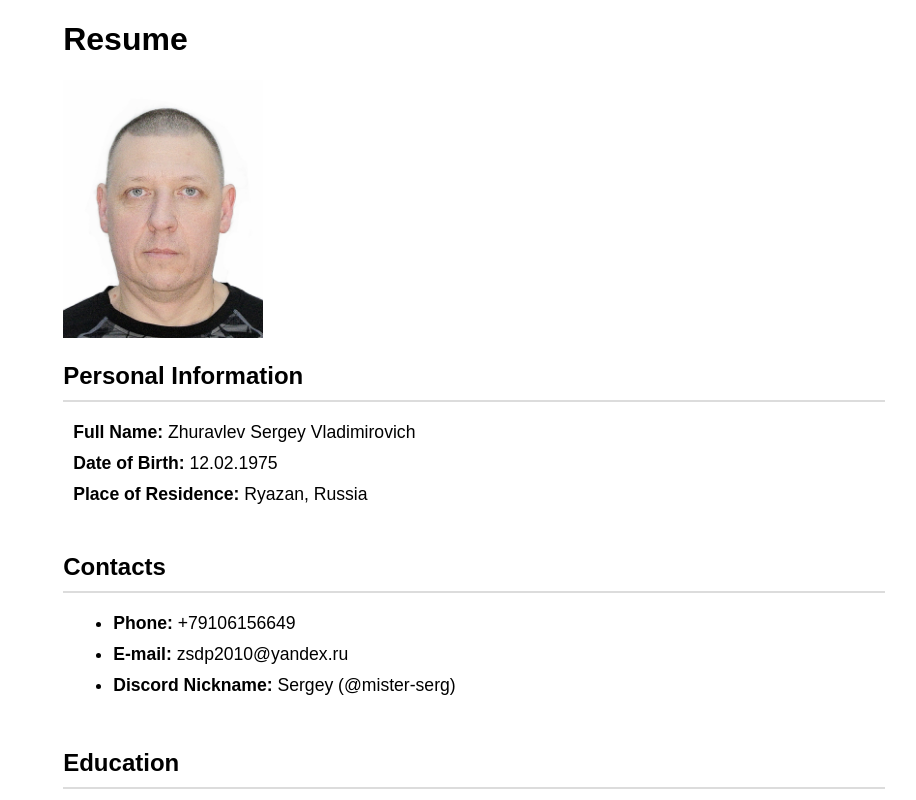
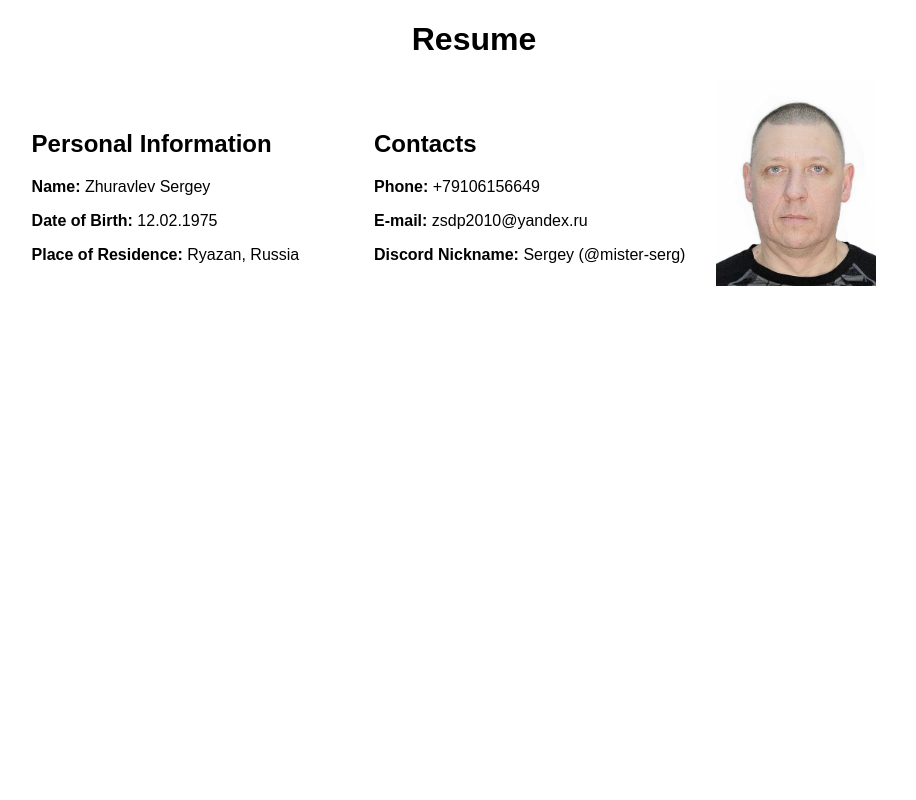
Before and after one commit to mister-serg/rsschool-cv, a plain HTML site: page index.html in a window 1280 px wide. Shown: the top 800 px of the page, without its empty margins (166-1082 px from the left). Drawn offline with Linux system fonts and the light colour scheme.

Commit message:
refactor: update HTML & CSS: create header

```diff
--- a/css/style.css
+++ b/css/style.css
@@ -1,4 +1,36 @@
 body {
+    font-family: Arial, sans-serif;
+}
+header .info {
+    display: flex;
+    justify-content: space-between;
+    align-items: flex-start;
+    margin: auto;
+}
+.info {
+    width: 70%;
+}
+header .personal-info,
+header .contacts {
+    flex: 1;
+    margin-right: 20px;
+    margin-top: 30px;
+}
+
+header .photo {
+    flex: 0 0 auto;
+    width: 200px;
+}
+
+header .photo img {
+    width: 80%;
+    height: auto;
+}
+h1 {
+    display: block;
+    text-align: center;
+}
+/* body {
     font-family: Arial, sans-serif;
 }
 p, li {
@@ -32,4 +64,4 @@ h2 {
 }
 .code p {
     margin: 0;
-}
+} */
--- a/index.html
+++ b/index.html
@@ -1,33 +1,38 @@
 <!DOCTYPE html>
 <html lang="en">
   <head>
-    <meta charset="UTF-8">
-    <meta name="viewport" content="width=device-width, initial-scale=1.0">
-    <link rel="stylesheet" href="css/style.css">
+    <meta charset="UTF-8" />
+    <meta name="viewport" content="width=device-width, initial-scale=1.0" />
+    <link rel="stylesheet" href="css/style.css" />
     <title>Resume</title>
   </head>
   <body>
-    <div class="main">
+    <header>
       <h1>Resume</h1>
-      <img
-        src="image/pDSC_3820.jpg"
-        alt="A photo of Sergey Zhuravlev"
-        width="200"
-        height="258"
-      >
-      <h2>Personal Information</h2>
-      <p><b>Full Name:</b> Zhuravlev Sergey Vladimirovich</p>
-      <p><b>Date of Birth:</b> 12.02.1975</p>
-      <p><b>Place of Residence:</b> Ryazan, Russia</p>
-      <br>
-
-      <h2>Contacts</h2>
-      <ul>
-        <li><b>Phone:</b> +79106156649</li>
-        <li><b>E-mail:</b> zsdp2010@yandex.ru</li>
-        <li><b>Discord Nickname:</b> Sergey (@mister-serg)</li>
-      </ul>
-      <br>
+      <div class="info">
+        <div class="personal-info">
+          <h2>Personal Information</h2>
+          <p><b>Name:</b> Zhuravlev Sergey</p>
+          <p><b>Date of Birth:</b> 12.02.1975</p>
+          <p><b>Place of Residence:</b> Ryazan, Russia</p>
+        </div>
+        <div class="contacts">
+          <h2>Contacts</h2>
+          <p><b>Phone:</b> +79106156649</p>
+          <p><b>E-mail:</b> zsdp2010@yandex.ru</p>
+          <p><b>Discord Nickname:</b> Sergey (@mister-serg)</p>
+        </div>
+        <div class="photo">
+          <img
+            src="image/pDSC_3820.jpg"
+            alt="My photo"
+            width="200"
+            height="258"
+          />
+        </div>
+      </div>
+    </header>
+    <!-- <div class="main">
 
       <h2>Education</h2>
       <h3>Ryazan State Agrotechnological University</h3>
@@ -107,6 +112,6 @@
 
       <h2>English language proficiency:</h2>
       <p>Average</p>
-    </div>
+    </div> -->
   </body>
 </html>
```
Also changed, not shown: 1 other file.
